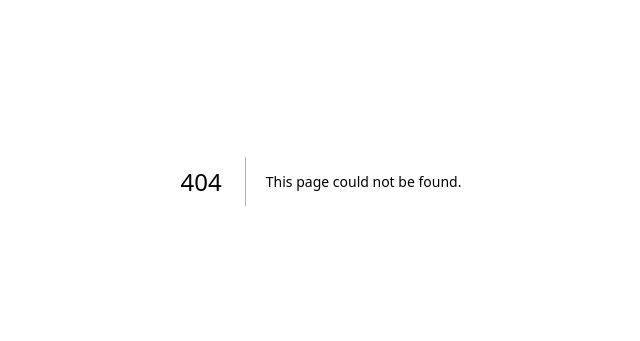
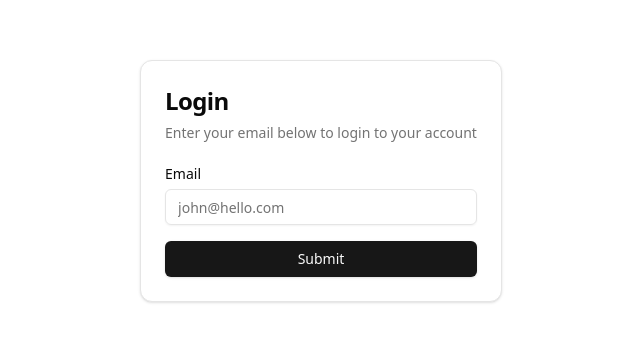
Before and after one commit to Gaks3/invoice-nextjs, a Next.js app: page /login in a window 1280 px wide. Before the commit this address had no page. Shown: the part 219-560 px from the top of the page, without its empty margins (319-959 px from the left). Built offline with nearby package versions, Linux system fonts and the light colour scheme; no server answers.

Commit message:
feat: create login page

```diff
--- /dev/null
+++ b/app/login/page.tsx
@@ -0,0 +1,51 @@
+import SubmitButton from '@/components/submit-button'
+import {
+  Card,
+  CardContent,
+  CardDescription,
+  CardHeader,
+  CardTitle,
+} from '@/components/ui/card'
+import { Input } from '@/components/ui/input'
+import { Label } from '@/components/ui/label'
+import { signIn } from '@/lib/auth'
+import { nonAuthenticatedPage } from '@/lib/hooks'
+
+export default async function Login() {
+  await nonAuthenticatedPage()
+
+  return (
+    <>
+      <div className='flex h-screen w-full items-center justify-center px-4'>
+        <Card className='max-w-sm'>
+          <CardHeader>
+            <CardTitle className='text-2xl'>Login</CardTitle>
+            <CardDescription>
+              Enter your email below to login to your account
+            </CardDescription>
+          </CardHeader>
+          <CardContent>
+            <form
+              className='flex flex-col gap-y-4'
+              action={async (formData) => {
+                'use server'
+                await signIn('nodemailer', formData)
+              }}
+            >
+              <div className='flex flex-col gap-y-2'>
+                <Label>Email</Label>
+                <Input
+                  placeholder='john@hello.com'
+                  name='email'
+                  type='email'
+                  required
+                />
+              </div>
+              <SubmitButton />
+            </form>
+          </CardContent>
+        </Card>
+      </div>
+    </>
+  )
+}
--- /dev/null
+++ b/components/submit-button.tsx
@@ -0,0 +1,21 @@
+'use client'
+
+import { useFormStatus } from 'react-dom'
+import { Button } from './ui/button'
+import { Loader2Icon } from 'lucide-react'
+
+export default function SubmitButton() {
+  const { pending } = useFormStatus()
+
+  return (
+    <Button type='submit' className='w-full' disabled={pending}>
+      {pending ? (
+        <>
+          <Loader2Icon className='size-4 mr-2 animate-spin' /> Please wait...
+        </>
+      ) : (
+        'Submit'
+      )}
+    </Button>
+  )
+}
```
